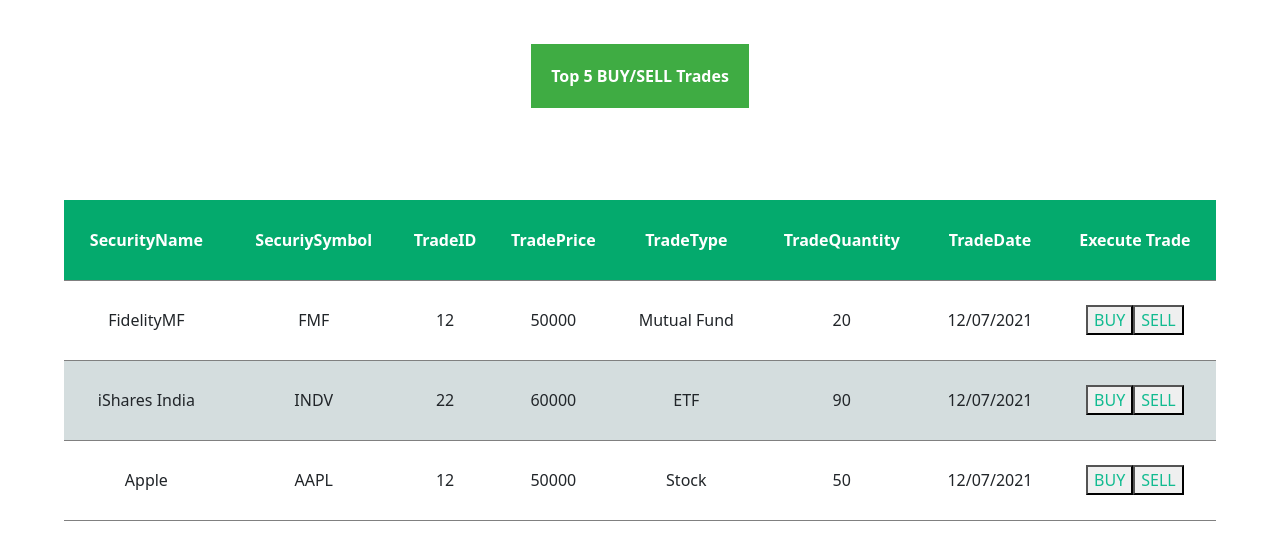
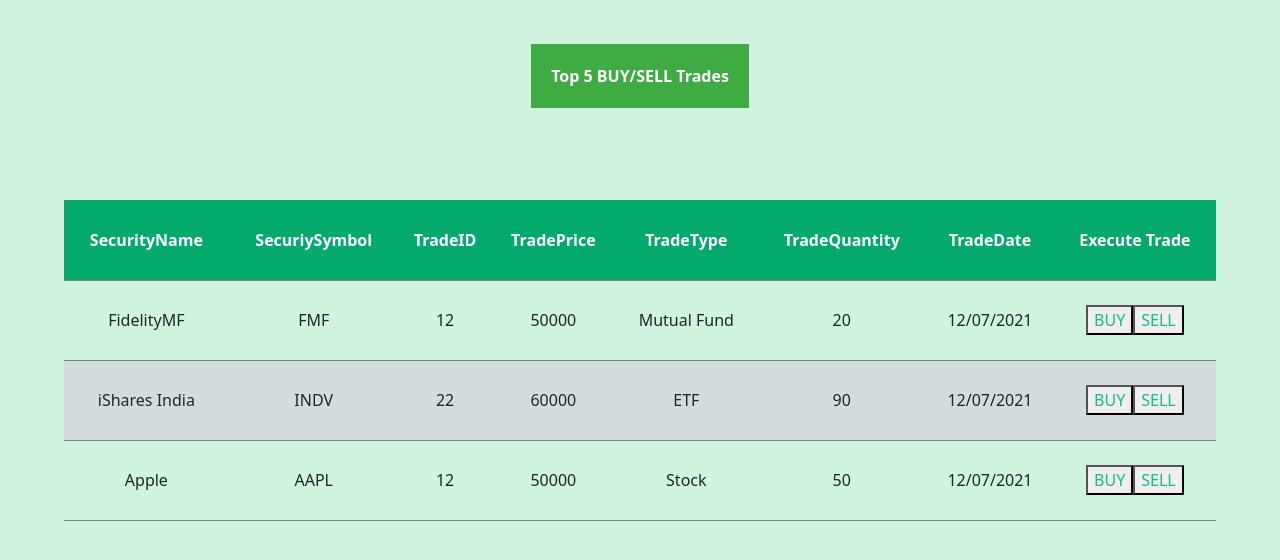
Before and after one commit to saxenabhishek/fs5group3-capstone, an Angular app: page /roboadvisor in a window 1280 px wide. Shown: the top 560 px of the page. Built offline with nearby package versions, Linux system fonts and the light colour scheme.

Commit message:
Minor css changes

```diff
--- a/src/app/roboadvisor-page/roboadvisor-page.component.css
+++ b/src/app/roboadvisor-page/roboadvisor-page.component.css
@@ -1,11 +1,7 @@
 body {
-    display: flex;
-    justify-content: center;
-    align-items: center;
-    height: 100vh;
-    margin: 0;
-
-
+   background-color: #d0f4de;
+    height: 110vh;
+    overflow: hidden;
 }
 
 table {
--- a/src/app/roboadvisor-page/roboadvisor-page.component.html
+++ b/src/app/roboadvisor-page/roboadvisor-page.component.html
@@ -1,4 +1,4 @@
-
+<body>
 <div class="cent">
     <button class="button1" (click)="loadData()">Top 5 BUY/SELL Trades</button>
 </div>
@@ -36,3 +36,4 @@
 </table>
 
 <div id="nobooks" *ngIf="!roboadvisor.length">There are no reports available</div>
+</body>
```
